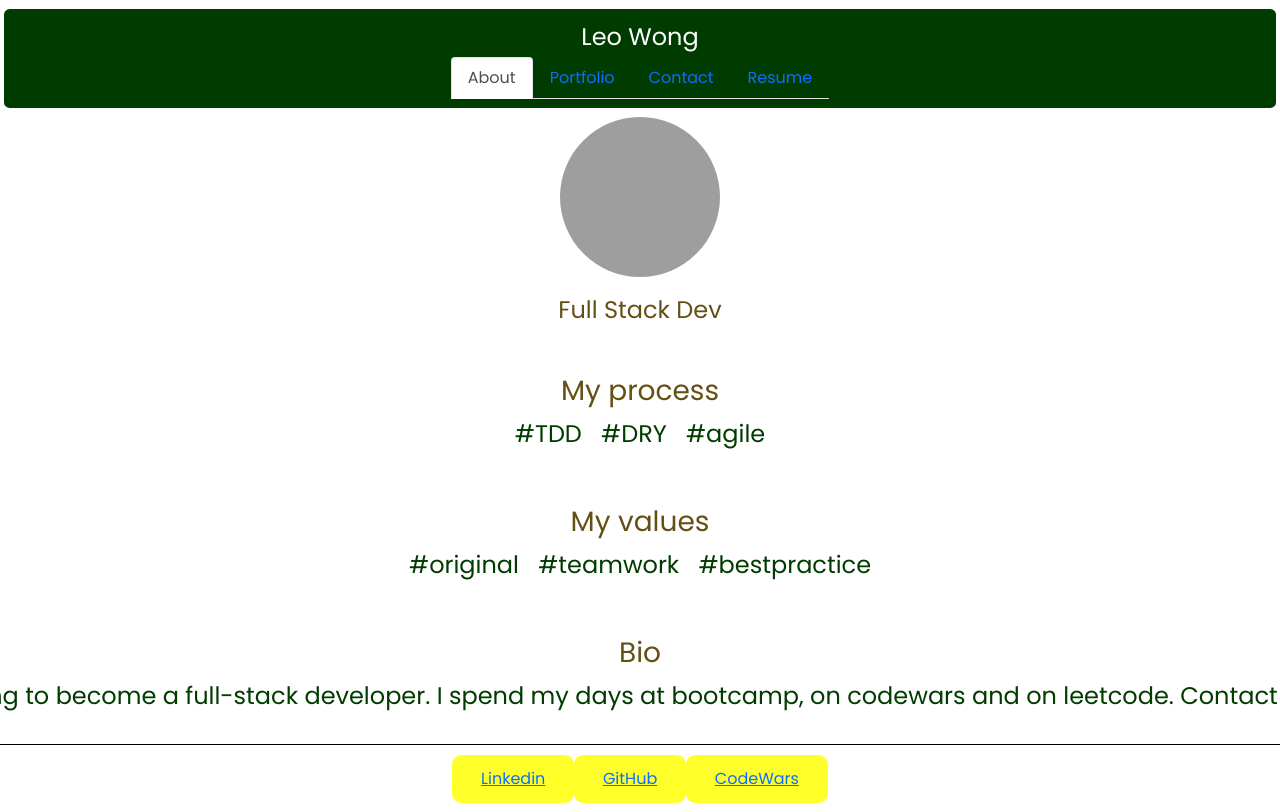
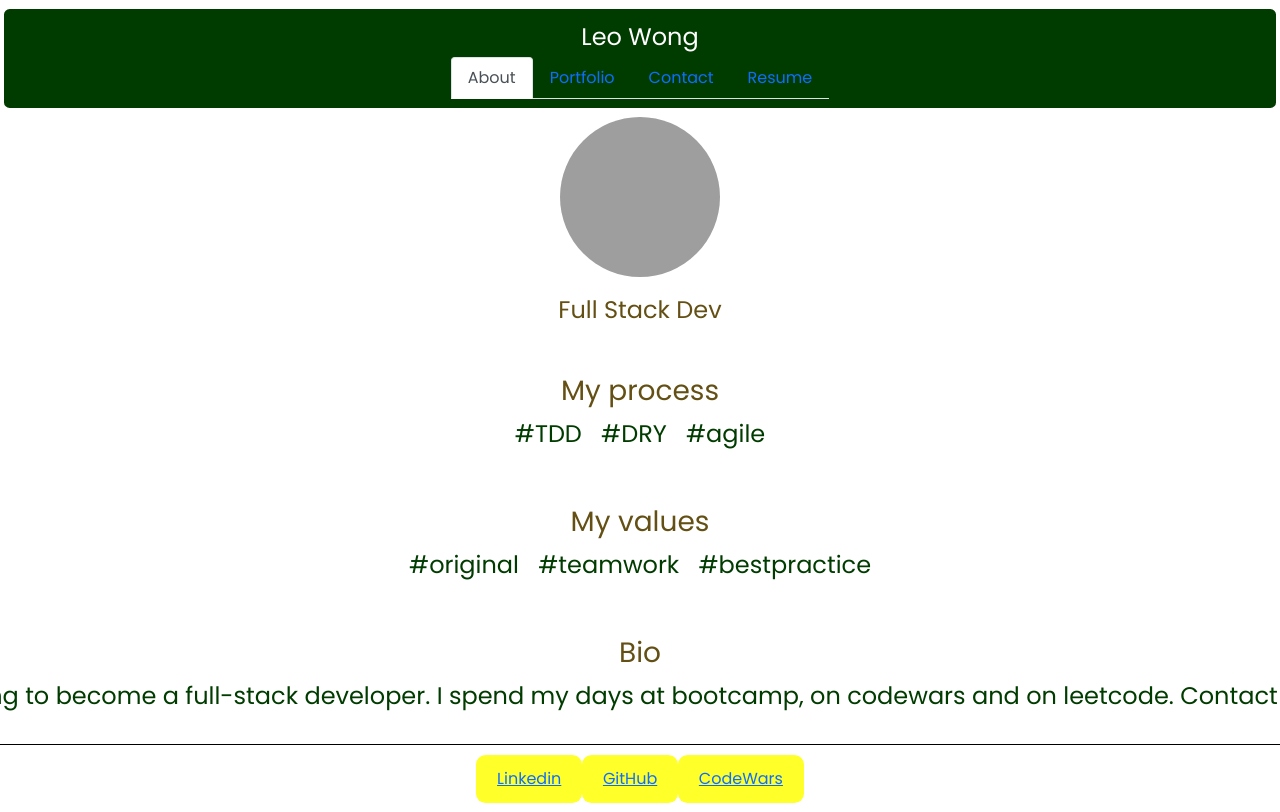
Before and after one commit to leoelicos/react-portfolio, a React (Create React App) app: page / in a window 1280 px wide. Shown: the top 812 px of the page. Built offline with nearby package versions, Linux system fonts and the light colour scheme; grey boxes are pictures that could not be loaded.

Commit message:
Add classes for consistency

```diff
--- a/src/components/Footer.js
+++ b/src/components/Footer.js
@@ -1,10 +1,7 @@
 import React from 'react';
 const styles = {
   footerLinks: {
-    margin: '0 1rem -1px 1rem',
     background: '0 0',
-    borderTopLeftRadius: '0.25rem',
-    borderTopRightRadius: '0.25rem',
     fontSize: '1rem'
   }
 };
@@ -13,17 +10,17 @@ export default function Header(props) {
     <footer>
       <ul className="nav">
         <li className="nav-item deployed">
-          <a href="https://www.linkedin.com/in/leo-wong-b9b570129/" style={styles.footerLinks}>
+          <a href="https://www.linkedin.com/in/leo-wong-b9b570129/" className="footer-content" style={styles.footerLinks}>
             Linkedin
           </a>
         </li>
         <li className="nav-item deployed">
-          <a href="https://github.com/leoelicos?tab=repositories" style={styles.footerLinks}>
+          <a href="https://github.com/leoelicos?tab=repositories" className="footer-content" style={styles.footerLinks}>
             GitHub
           </a>
         </li>
         <li className="nav-item deployed">
-          <a href="https://www.codewars.com/users/leoelicos" style={styles.footerLinks}>
+          <a href="https://www.codewars.com/users/leoelicos" className="footer-content" style={styles.footerLinks}>
             CodeWars
           </a>
         </li>
```
